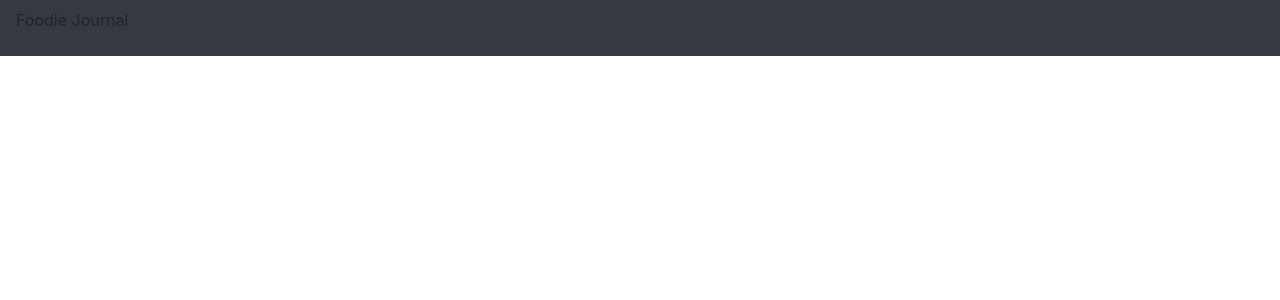
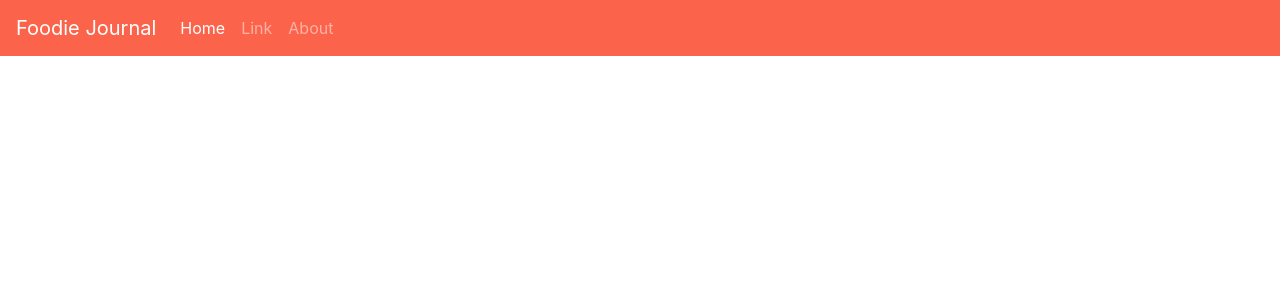
Before and after one commit to hardvolk/foodie-journal, an Angular app: page / in a window 1280 px wide. Shown: the top 300 px of the page. Built offline with nearby package versions, Linux system fonts and the light colour scheme.

Commit message:
added jQuery cdn and styles for MainMenu

```diff
--- a/src/app/home-main-menu/home-main-menu.component.css
+++ b/src/app/home-main-menu/home-main-menu.component.css
@@ -0,0 +1,12 @@
+h1 {
+    color: white;
+}
+
+.hamburger-menu-btn {
+    float: right;
+
+}
+
+.mainNav {
+    background-color: #fc634b;
+}
--- a/src/app/home-main-menu/home-main-menu.component.html
+++ b/src/app/home-main-menu/home-main-menu.component.html
@@ -1,3 +1,22 @@
-<nav class="navbar navbar-expand-md navbar-dark bg-dark fixed-top">
-  <p id="title"> Foodie Journal</p>
-</nav>
+<nav class="navbar navbar-expand-md navbar-dark fixed-top mainNav">
+
+    <button class="navbar-toggler hamburger-menu-btn" type="button" data-toggle="collapse" data-target="#navbarsExampleDefault" aria-controls="navbarsExampleDefault" aria-expanded="false" aria-label="Toggle navigation">
+      <span class="navbar-toggler-icon"></span>
+    </button>
+
+    <a class="navbar-brand" href="#">Foodie Journal</a>
+
+    <div class="collapse navbar-collapse" id="navbarsExampleDefault">
+      <ul class="navbar-nav mr-auto">
+        <li class="nav-item active">
+          <a class="nav-link" href="#">Home <span class="sr-only">(current)</span></a>
+        </li>
+        <li class="nav-item">
+          <a class="nav-link" href="#">Link</a>
+        </li>
+        <li class="nav-item">
+            <a class="nav-link" href="#">About</a>
+          </li>
+      </ul>
+    </div>
+  </nav>
--- a/src/index.html
+++ b/src/index.html
@@ -11,4 +11,7 @@
 <body>
   <app-home-main-menu></app-home-main-menu>
 </body>
+<script src="https://code.jquery.com/jquery-3.2.1.slim.min.js" integrity="sha384-KJ3o2DKtIkvYIK3UENzmM7KCkRr/rE9/Qpg6aAZGJwFDMVNA/GpGFF93hXpG5KkN" crossorigin="anonymous"></script>
+<script src="https://cdnjs.cloudflare.com/ajax/libs/popper.js/1.12.9/umd/popper.min.js" integrity="sha384-ApNbgh9B+Y1QKtv3Rn7W3mgPxhU9K/ScQsAP7hUibX39j7fakFPskvXusvfa0b4Q" crossorigin="anonymous"></script>
+<script src="https://maxcdn.bootstrapcdn.com/bootstrap/4.0.0/js/bootstrap.min.js" integrity="sha384-JZR6Spejh4U02d8jOt6vLEHfe/JQGiRRSQQxSfFWpi1MquVdAyjUar5+76PVCmYl" crossorigin="anonymous"></script>
 </html>
```
